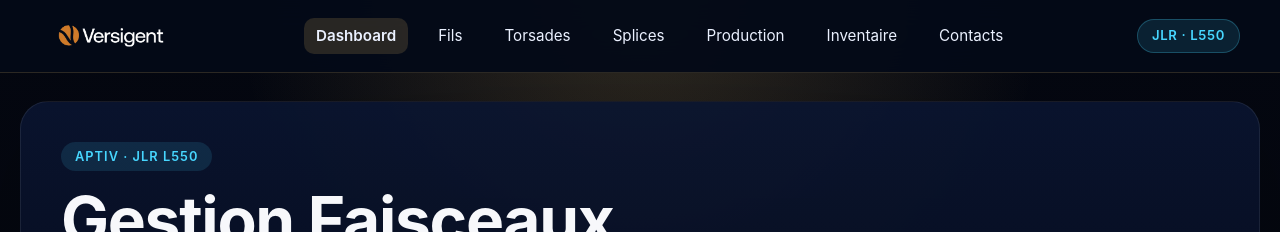
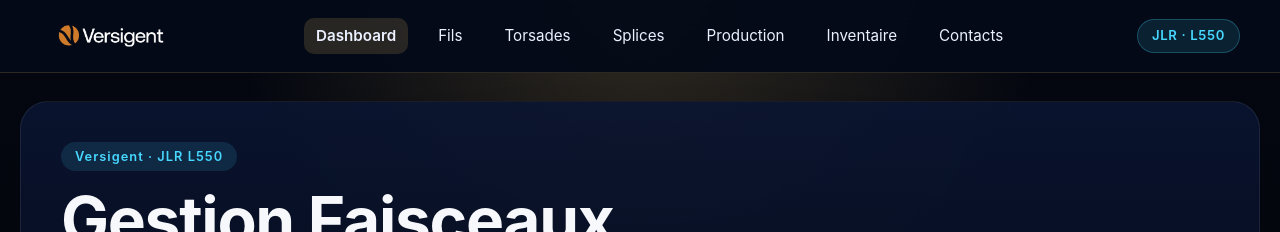
Before and after one commit to Adnane236/composant-alternatives, a Next.js app: page / in a window 1280 px wide. Shown: the top 232 px of the page. Built offline with nearby package versions, Linux system fonts and the light colour scheme.

Commit message:
rebrand: replace APTIV with Versigent

```diff
--- a/app/page.tsx
+++ b/app/page.tsx
@@ -27,7 +27,7 @@ export default function HomePage() {
       {/* Hero */}
       <section className="hero-banner">
         <div className="hero-brand">
-          <span className="hero-tag">APTIV · JLR L550</span>
+          <span className="hero-tag">Versigent · JLR L550</span>
           <h1 className="hero-title">Gestion Faisceaux<br /><span style={{ color: '#f5c86b' }}>Électriques</span></h1>
           <p className="hero-subtitle">
             Tableau de bord industriel pour la gestion des fils, torsades, splices et suivi de production — Passenger Door RHD / LHD.
```
